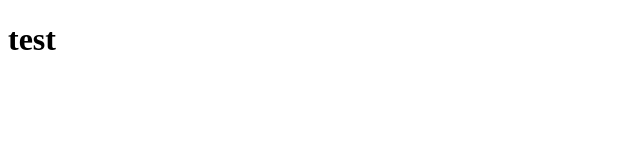
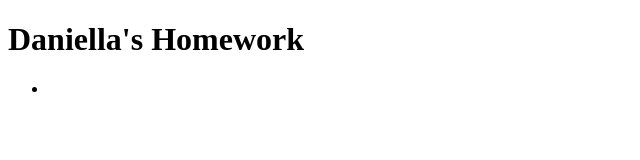
Before and after one commit to dmescoba/web-app-dev-hw-1, a plain HTML site: page index.html in a window 1280 px wide. Shown: the whole page, without its empty margins (0-640 px from the left). Drawn offline with Linux system fonts and the light colour scheme.

Commit message:
add-index

```diff
--- a/index.html
+++ b/index.html
@@ -3,9 +3,12 @@
 <head>
     <meta charset="UTF-8">
     <meta name="viewport" content="width=device-width, initial-scale=1.0">
-    <title>Document</title>
+    <title>Daniella's Homework</title>
 </head>
 <body>
-    <h1>test</h1>
+    <h1>Daniella's Homework</h1>
+    <ul>
+        <li><a href="/hw1-web-page/ebooks.html"></a></li>
+    </ul>
 </body>
 </html>
```
